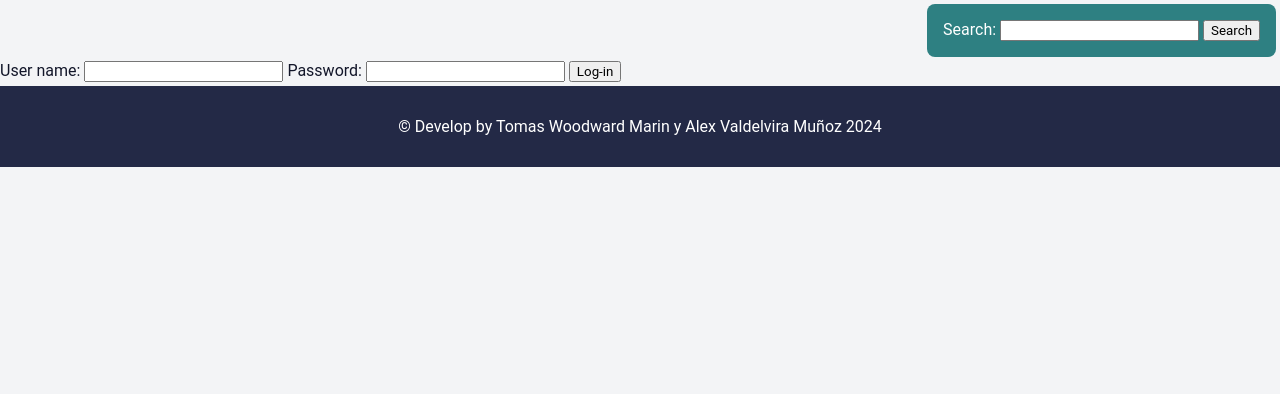
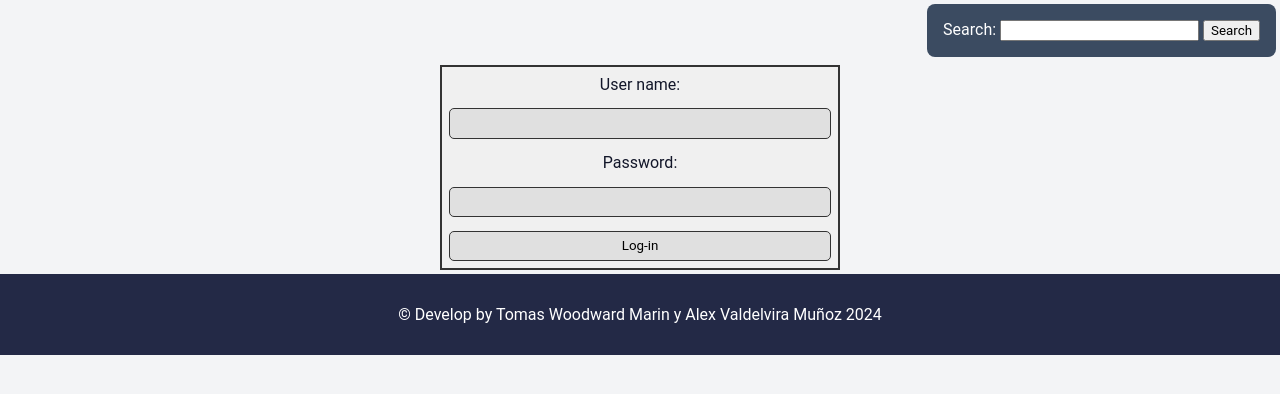
Before and after one commit to TomasWoodward/TomasWoodward.github.io, a PHP site: page /login.html in a window 1280 px wide. Shown: the part 153-547 px from the top of the page. Run offline with PHP 8.4, Linux system fonts and the light colour scheme.

Commit message:
cambios a formularios

```diff
--- a/auth.html
+++ b/auth.html
@@ -5,6 +5,7 @@
     <meta name="viewport" content="width=device-width, initial-scale=1.0">
     <title>Pagina principal DAW</title>
     <link rel="stylesheet" href="css/global.css" media="screen">
+    <link rel="stylesheet" href="css/indexEstilo.css">
 </head>
 
 <body>
--- a/css/global.css
+++ b/css/global.css
@@ -61,11 +61,14 @@ body {
 
             li {
                 a {
+                    padding: .25em;
                     text-decoration: none;
                     color: white;
-
                 }
 
+                a:hover, a:active, a:focus {
+                    background-color: #474747;
+                }
             }
         }
 
@@ -77,7 +80,7 @@ body {
         justify-content: flex-end;
 
         form {
-            background-color: #2e8082;
+            background-color: #3b4b61;
             color: #fff;
             border-radius: .5em;
             margin: 0.25em;
--- a/css/searchStyle.css
+++ b/css/searchStyle.css
@@ -1,19 +1,30 @@
 main{
 	text-align: center;
+
 	form{
+		background-color:#f0f0f0;
 		display: flex;
 		flex-direction: column;
 		justify-content: center;
+		margin: .25em  auto;
+		max-width: 400px;
 		border: 2px #333 solid;
 		label{
 			margin: .5em;
 		}
 
-		input{
+		input,select{
+			background-color: #e0e0e0;
 			margin: .5em;
 			padding: .5em;
 			border-radius: 5px;
 			border: 1px #333 solid;
+
+		}
+
+		input:hover, input:focus {
+			background-color: #a5a5a5;
+			cursor: pointer;
 		}
 	}
 }
--- a/getAlbum.html
+++ b/getAlbum.html
@@ -6,11 +6,7 @@
     <title>Get albulm</title>
     <link rel="stylesheet" href="css/global.css" media="screen">
 </head>
-<!-- <style>
-    table, tr,th,td{
-        border: 1px solid black;
-    }
-</style> -->
+
 <body>
     <header>
         <a href="index.html"><img src="img/system/Logo.png" alt="">
--- a/login.html
+++ b/login.html
@@ -5,6 +5,7 @@
     <meta name="viewport" content="width=device-width, initial-scale=1.0">
     <title>Log in</title>
     <link rel="stylesheet" href="css/global.css" media="screen">
+    <link rel="stylesheet" href="css/searchStyle.css">
 </head>
 
 <body>
--- a/register.html
+++ b/register.html
@@ -5,6 +5,7 @@
     <meta name="viewport" content="width=device-width, initial-scale=1.0">
     <title>Photo title</title>
     <link rel="stylesheet" href="css/global.css" media="screen">
+    <link rel="stylesheet" href="css/searchStyle.css">
 </head>
 
 <body>
```
Also changed, not shown: css/indexEstilo.css (+4 -4 lines).
